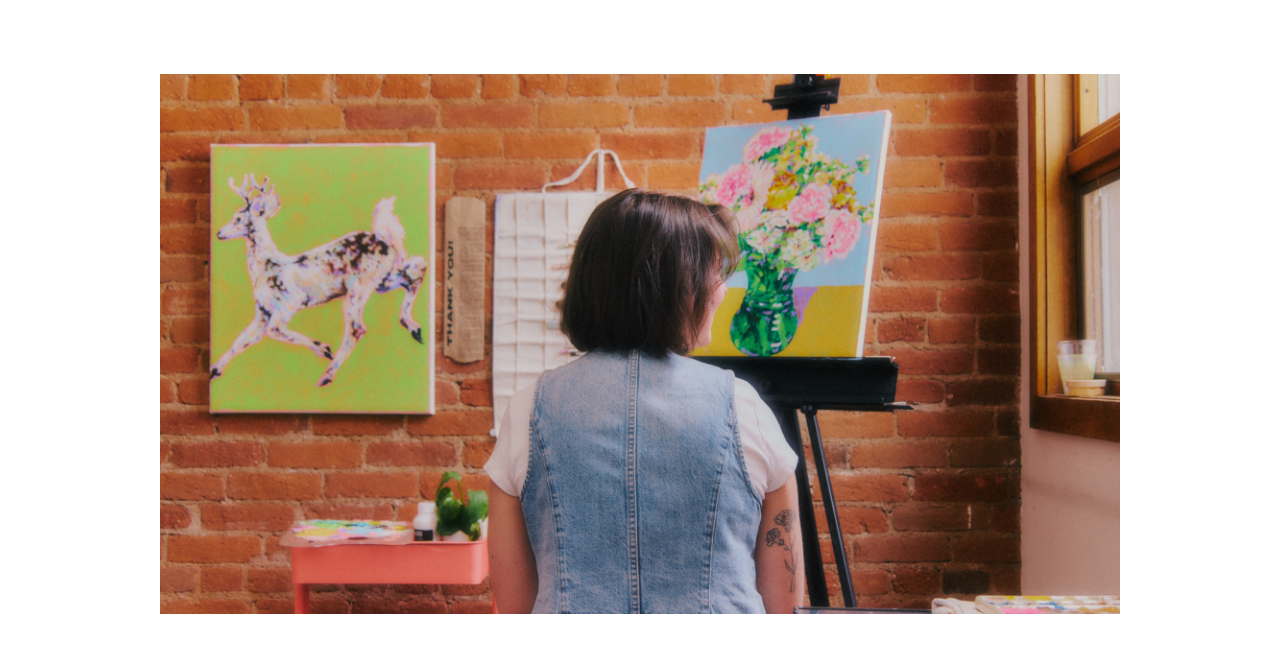
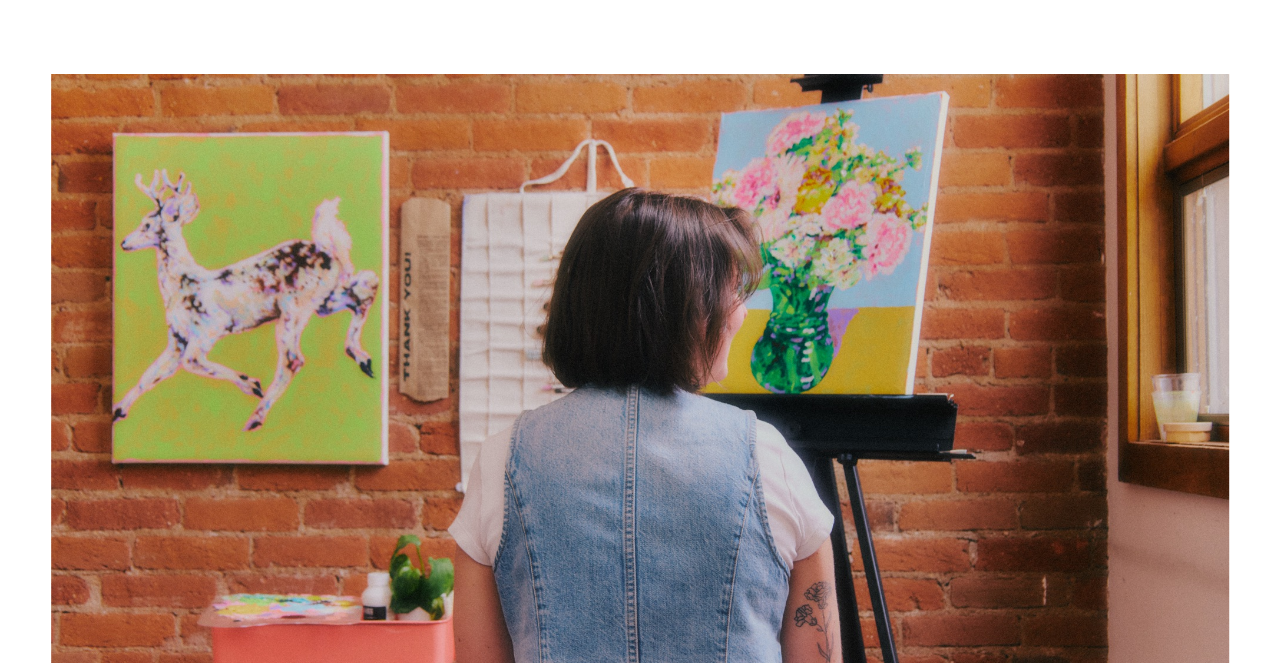
Before and after one commit to kailien-adamchak/portfolioWebsite, a plain HTML site: page index.html in a window 1280 px wide. Shown: the part 1455-2122 px from the top of the page. Drawn offline with Linux system fonts and the light colour scheme.

Commit message:
Widen nav, footer and homepage painting photo
- New --wide setting (92% of the window, up to 1400px) shared by the
  nav, footer and painting photo so they line up on every page
- Painting photo cropped to 2:1 and shifted to trim the brick wall
  above the paintings

Co-Authored-By: Claude Opus 5.5 <noreply@anthropic.com>

```diff
--- a/css/style.css
+++ b/css/style.css
@@ -96,6 +96,7 @@
   --font-script: "Bang!", "YoungSerif", serif;     /* sign-off, footer "Adamchak" */
 
   --shadow: 4px 4px 0 var(--ink);
+  --wide: min(92vw, 1400px);   /* width of nav, footer and painting photo */
 }
 
 *,
@@ -125,6 +126,19 @@ a { color: inherit; }
   position: relative;
 }
 
+/* Wide elements break out of the page column to span most of the browser:
+   the nav, the footer and the homepage painting photo.
+   Change --wide in one place to resize all three. */
+.site-nav,
+.site-footer,
+.feature-photo {
+  width: var(--wide);
+  max-width: none;
+  position: relative;
+  left: 50%;
+  transform: translateX(-50%);
+}
+
 /* color: transparent hides alt text while photos are still missing */
 .photo { background: var(--photo-fallback); object-fit: cover; color: transparent; }
 
@@ -133,7 +147,6 @@ a { color: inherit; }
   display: flex;
   justify-content: space-between;
   align-items: center;
-  position: relative;
   z-index: 2;
 }
 
@@ -302,7 +315,12 @@ a { color: inherit; }
 /* ---------- Feature photo ---------- */
 .feature { position: relative; }
 
-.feature-photo { width: 100%; aspect-ratio: 16 / 9; }
+/* aspect-ratio sets how much is cropped; object-position keeps the
+   paintings and easel in view (lower % = keep more of the top). */
+.feature-photo {
+  aspect-ratio: 2 / 1;
+  object-position: 50% 45%;
+}
 
 
 /* ---------- Footer ---------- */
```
